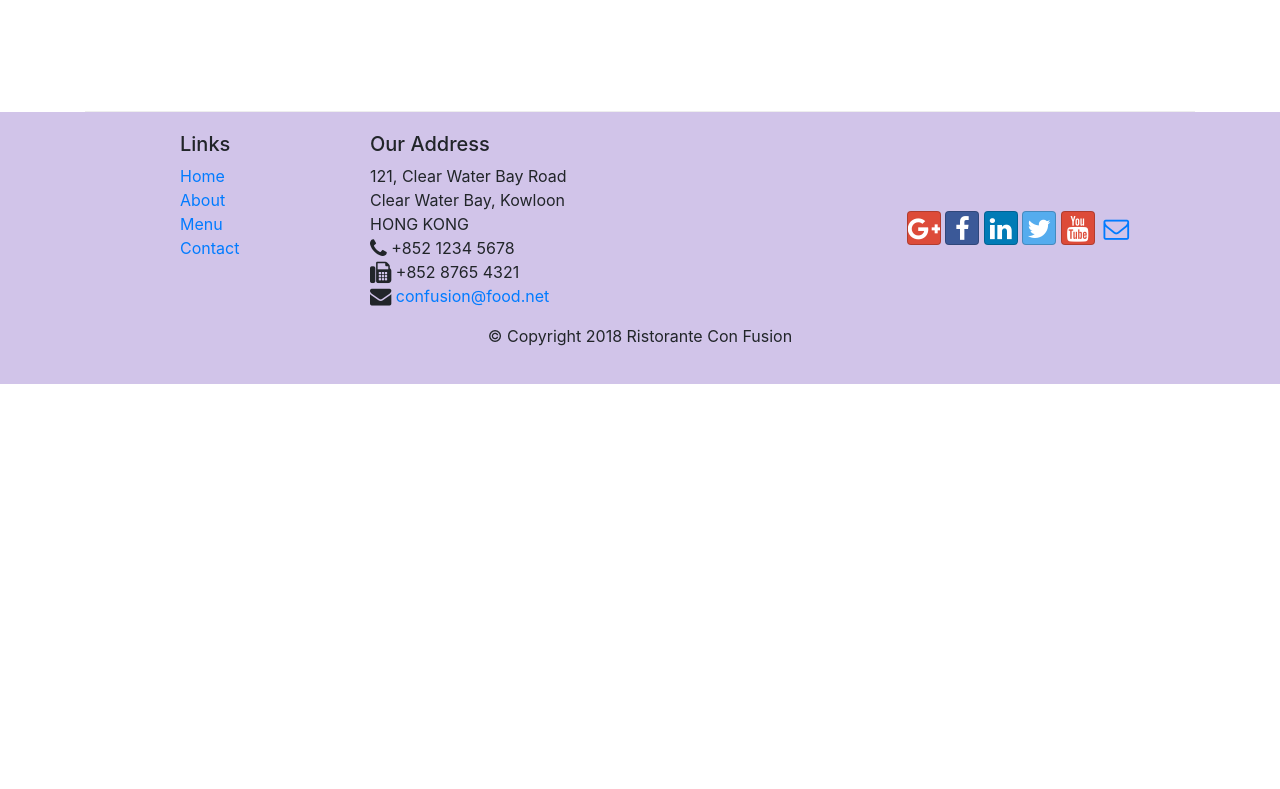
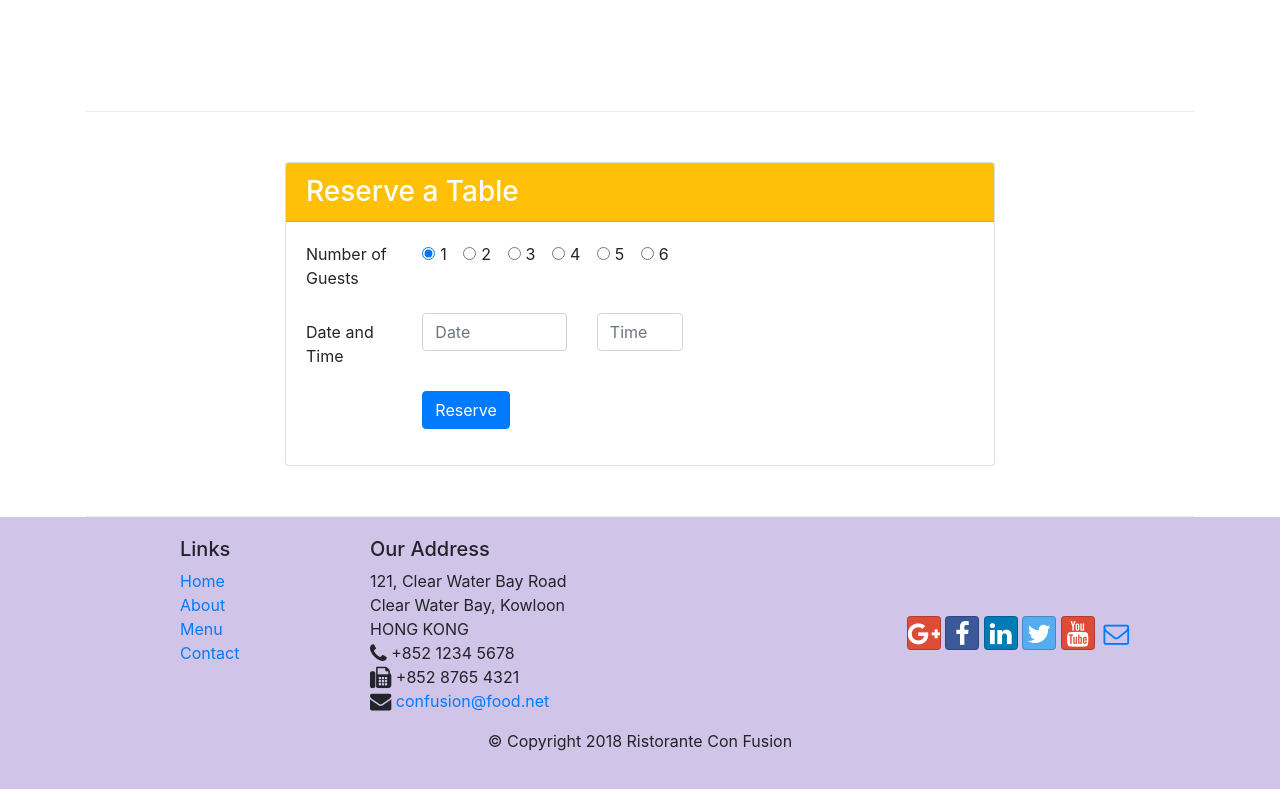
Before and after one commit to Alisjj/conFusion, a website: page index.html in a window 1280 px wide. Shown: the part 1422-2211 px from the top of the page. Before the commit the page ends 1806 px from the top, so only its background shows below. Drawn offline with nearby package versions, Linux system fonts and the light colour scheme.

Commit message:
assignment2

```diff
--- a/index.html
+++ b/index.html
@@ -45,6 +45,9 @@
                 <div class="col-12 col-sm align-self-center">
                     <img src="img/logo.png" alt="logo" class="img-fluid">
                 </div>
+                <div class="col-12 col-sm align-self-center">
+                    <a href="#reservation" class="btn btn-block btn-warning">Reserve a Seat</a>
+                </div>
             </div>
         </div>
     </header>
@@ -56,7 +59,7 @@
             </div>
             <div class="col col-sm order-sm-first col-md">
                 <div class="media">
-                    <img src="img/uthappizza.png" alt="uthappizza" class="d-flex mr-3 img-thumbnail align-self center">
+                    <img src="img/uthappizza.png" alt="uthappizza" class="d-flex mr-3 img-thumbnail align-self-center">
                     <div class="media-body">
                         <h2>Uthappizza <span class="badge badge-danger">HOT</span> <span class="badge badge-pill badge-secondary">$4.99</span></h2>
                         <p>A unique combination of Indian Uthappam (pancake) and Italian pizza, topped with Cerignola olives, ripe vine cherry tomatoes, Vidalia onion, Guntur chillies and Buffalo Paneer.</p>
@@ -70,8 +73,13 @@
                 <h3>This Month's Promotions</h3>
             </div>
             <div class="col col-sm col-md">
-                <h2>Weekend Grand Buffet</h2>
-                <p>Featuring mouthwatering combinations with a choice of five different salads, six enticing appetizers, six main entrees and five choicest desserts. Free flowing bubbly and soft drinks. All for just $19.99 per person </p>
+                <div class="media">
+                    <div class="media-body">
+                        <h2>Weekend Grand Buffet <span class="badge badge-danger">New</span></h2>
+                        <p>Featuring mouthwatering combinations with a choice of five different salads, six enticing appetizers, six main entrees and five choicest desserts. Free flowing bubbly and soft drinks. All for just $19.99 per person </p>
+                    </div>
+                    <img src="img/buffet.png" alt="buffet" class="d-flex mr-3 img-thumbnail align-self-center">
+                </div>
             </div>
         </div>
 
@@ -87,6 +95,78 @@
                         <h2 class="mt-0">Alberto Somayya</h2>
                         <h4>Executive Chef</h4>
                         <p>Award winning three-star Michelin chef with wide International experience having worked closely with whos-who in the culinary world, he specializes in creating mouthwatering Indo-Italian fusion experiences. </p>
+                    </div>
+                </div>
+            </div>
+        </div>
+    </div>
+    <div class="container" id="reservation">
+        <div class="row row-content">
+            <div class="col-12 col-sm-8 align-items-center offset-2">
+                <div class="card align">
+                    <h3 class="card-header bg-warning text-white">Reserve a Table</h3>
+                    <div class="card-body">
+                        <form>
+                            <fieldset class="form-group">
+                                <div class="row">
+                                  <legend class="col-form-label col-sm-2 pt-0">Number of Guests</legend>
+                                  <div class="col-8 col-sm-8">
+                                    <div class="form-check form-check-inline">
+                                      <input class="form-check-input" type="radio" name="gridRadios" id="gridRadios1" value="option1" checked>
+                                      <label class="form-check-label" for="gridRadios1">
+                                        1
+                                      </label>
+                                    </div>
+                                    <div class="form-check form-check-inline">
+                                      <input class="form-check-input" type="radio" name="gridRadios" id="gridRadios2" value="option2">
+                                      <label class="form-check-label" for="gridRadios2">
+                                        2
+                                      </label>
+                                    </div>
+
+                                    <div class="form-check form-check-inline">
+                                        <input class="form-check-input" type="radio" name="gridRadios" id="gridRadios2" value="option2">
+                                        <label class="form-check-label" for="gridRadios2">
+                                          3
+                                        </label>
+                                      </div>
+                                      <div class="form-check form-check-inline">
+                                        <input class="form-check-input" type="radio" name="gridRadios" id="gridRadios2" value="option2">
+                                        <label class="form-check-label" for="gridRadios2">
+                                          4
+                                        </label>
+                                      </div>
+                                      <div class="form-check form-check-inline">
+                                        <input class="form-check-input" type="radio" name="gridRadios" id="gridRadios2" value="option2">
+                                        <label class="form-check-label" for="gridRadios2">
+                                          5
+                                        </label>
+                                      </div>
+                                      <div class="form-check form-check-inline">
+                                        <input class="form-check-input" type="radio" name="gridRadios" id="gridRadios2" value="option2">
+                                        <label class="form-check-label" for="gridRadios2">
+                                          6
+                                        </label>
+                                      </div>
+
+                                  </div>
+                                </div>
+                              </fieldset>
+                                <div class="form-group row">
+                                    <label for="telnum" class="col-8 col-md-2 col-form-label">Date and Time</label>
+                                    <div class="col-8 col-md-3">
+                                        <input type="text" class="form-control" id="date" name="date" placeholder="Date">
+                                    </div>
+                                    <div class="col-8 col-md-2">
+                                        <input type="text" class="form-control" id="time" name="time" placeholder="Time">
+                                    </div>
+                                </div>
+                                <div class="form-group row">
+                                    <div class="offset-md-2 col-md-8">
+                                        <button type="submit" class="btn btn-primary">Reserve</button>
+                                    </div>
+                                </div>
+                        </form>
                     </div>
                 </div>
             </div>
```
